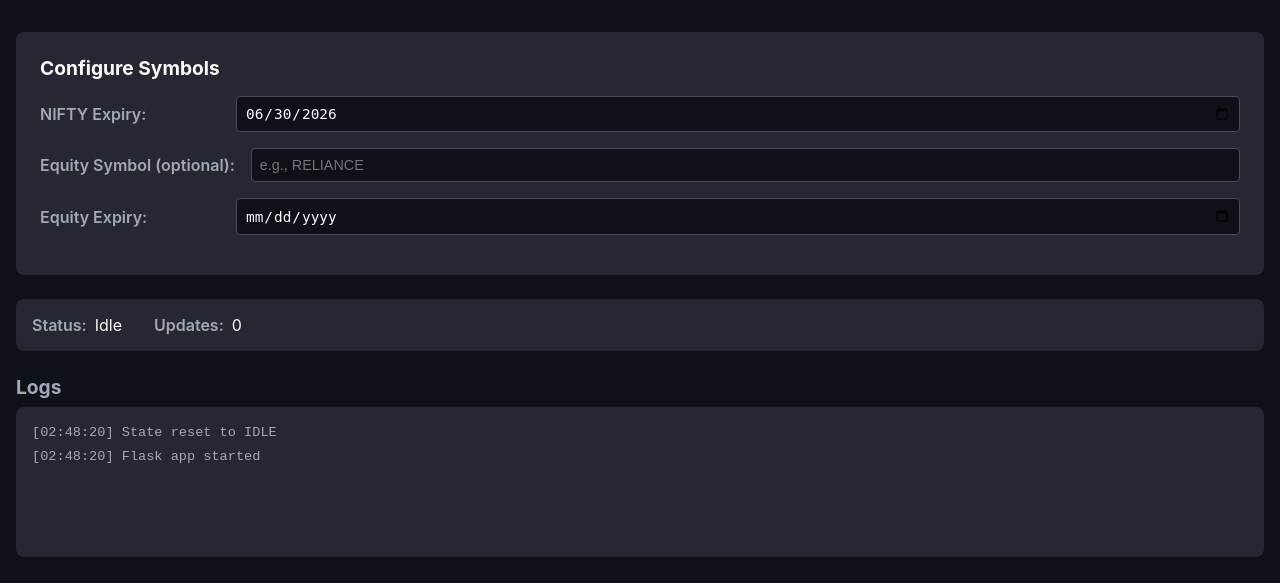
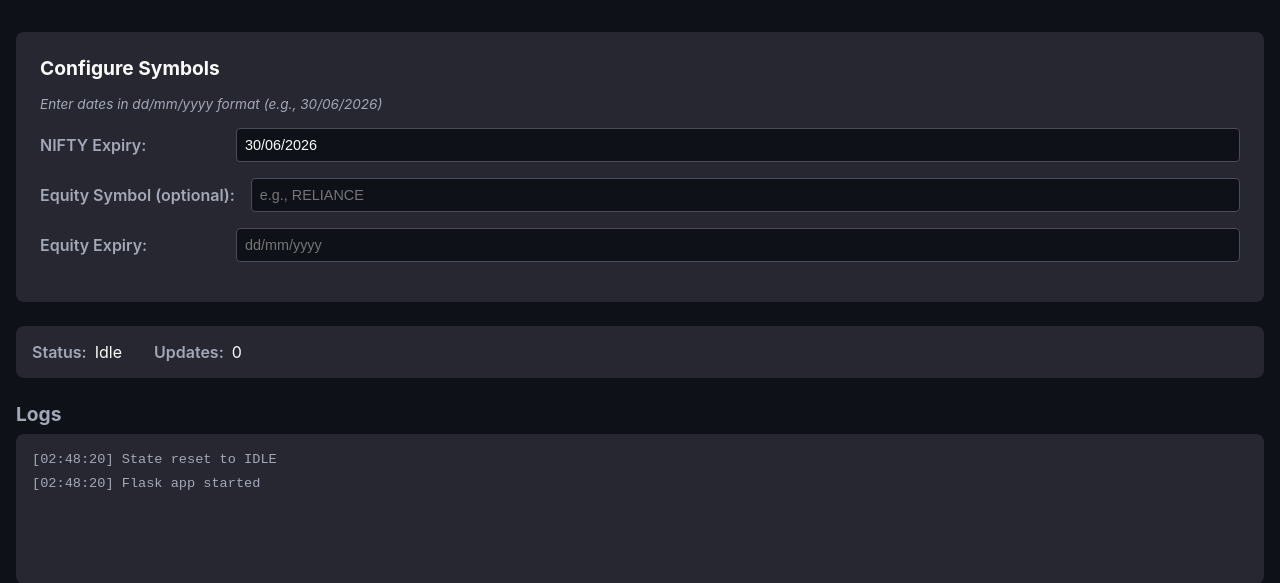
Before and after one commit to raunakadvani2410/npc, a Flask app: page / in a window 1280 px wide. Shown: the part 104-687 px from the top of the page. Run offline with Flask 3, Linux system fonts and the light colour scheme.

Commit message:
change date formatting in option expiry input box to dd/mm/yyyy

```diff
--- a/static/css/style.css
+++ b/static/css/style.css
@@ -93,6 +93,13 @@ body {
     margin-bottom: 1rem;
     color: #fafafa;
     font-size: 1.2rem;
+}
+
+.date-format-hint {
+    margin-bottom: 1rem;
+    color: #a3a8b8;
+    font-size: 0.85rem;
+    font-style: italic;
 }
 
 .input-row {
--- a/static/js/main.js
+++ b/static/js/main.js
@@ -74,18 +74,79 @@ async function apiCall(endpoint, method = 'GET', body = null) {
     }
 }
 
+// Helper function to convert dd/mm/yyyy to YYYY-MM-DD
+function convertDateFormat(dateStr) {
+    if (!dateStr) return null;
+
+    // Check if already in YYYY-MM-DD format (from date input)
+    if (/^\d{4}-\d{2}-\d{2}$/.test(dateStr)) {
+        return dateStr;
+    }
+
+    // Parse dd/mm/yyyy format
+    const parts = dateStr.split('/');
+    if (parts.length !== 3) {
+        throw new Error('Invalid date format. Please use dd/mm/yyyy');
+    }
+
+    const day = parts[0].padStart(2, '0');
+    const month = parts[1].padStart(2, '0');
+    const year = parts[2];
+
+    // Validate date
+    const date = new Date(`${year}-${month}-${day}`);
+    if (isNaN(date.getTime())) {
+        throw new Error('Invalid date. Please check the date values.');
+    }
+
+    // Validate that the parsed date matches input (to catch invalid dates like 32/13/2025)
+    const parsedDay = date.getDate().toString().padStart(2, '0');
+    const parsedMonth = (date.getMonth() + 1).toString().padStart(2, '0');
+    const parsedYear = date.getFullYear().toString();
+
+    if (parsedDay !== day || parsedMonth !== month || parsedYear !== year) {
+        throw new Error('Invalid date. Please check the date values.');
+    }
+
+    return `${year}-${month}-${day}`;
+}
+
 // Event Handlers
 async function handleStart() {
     try {
         // Get symbol configuration
-        const niftyExpiry = niftyExpiryInput.value;
+        const niftyExpiryRaw = niftyExpiryInput.value.trim();
         const equitySymbol = equitySymbolInput.value.trim().toUpperCase();
-        const equityExpiry = equityExpiryInput.value;
+        const equityExpiryRaw = equityExpiryInput.value.trim();
+
+        // Validate and convert dates
+        if (!niftyExpiryRaw) {
+            alert('Please enter NIFTY expiry date');
+            return;
+        }
+
+        let niftyExpiry, equityExpiry;
+
+        try {
+            niftyExpiry = convertDateFormat(niftyExpiryRaw);
+        } catch (error) {
+            alert(`Invalid NIFTY expiry date: ${error.message}`);
+            return;
+        }
 
         // Validate equity inputs
-        if (equitySymbol && !equityExpiry) {
+        if (equitySymbol && !equityExpiryRaw) {
             alert('Please enter expiry date for equity symbol');
             return;
+        }
+
+        if (equitySymbol && equityExpiryRaw) {
+            try {
+                equityExpiry = convertDateFormat(equityExpiryRaw);
+            } catch (error) {
+                alert(`Invalid equity expiry date: ${error.message}`);
+                return;
+            }
         }
 
         // Build payload
--- a/templates/dashboard.html
+++ b/templates/dashboard.html
@@ -21,9 +21,10 @@
         <!-- Symbol Configuration -->
         <div id="symbol-input-container" class="symbol-input-container">
             <h3>Configure Symbols</h3>
+            <p class="date-format-hint">Enter dates in dd/mm/yyyy format (e.g., 30/06/2026)</p>
             <div class="input-row">
                 <label>NIFTY Expiry:</label>
-                <input type="date" id="nifty-expiry-input" value="2026-06-30">
+                <input type="text" id="nifty-expiry-input" placeholder="dd/mm/yyyy" pattern="\d{2}/\d{2}/\d{4}" value="30/06/2026">
             </div>
             <div class="input-row">
                 <label>Equity Symbol (optional):</label>
@@ -31,7 +32,7 @@
             </div>
             <div class="input-row">
                 <label>Equity Expiry:</label>
-                <input type="date" id="equity-expiry-input">
+                <input type="text" id="equity-expiry-input" placeholder="dd/mm/yyyy" pattern="\d{2}/\d{2}/\d{4}">
             </div>
         </div>
 
```
